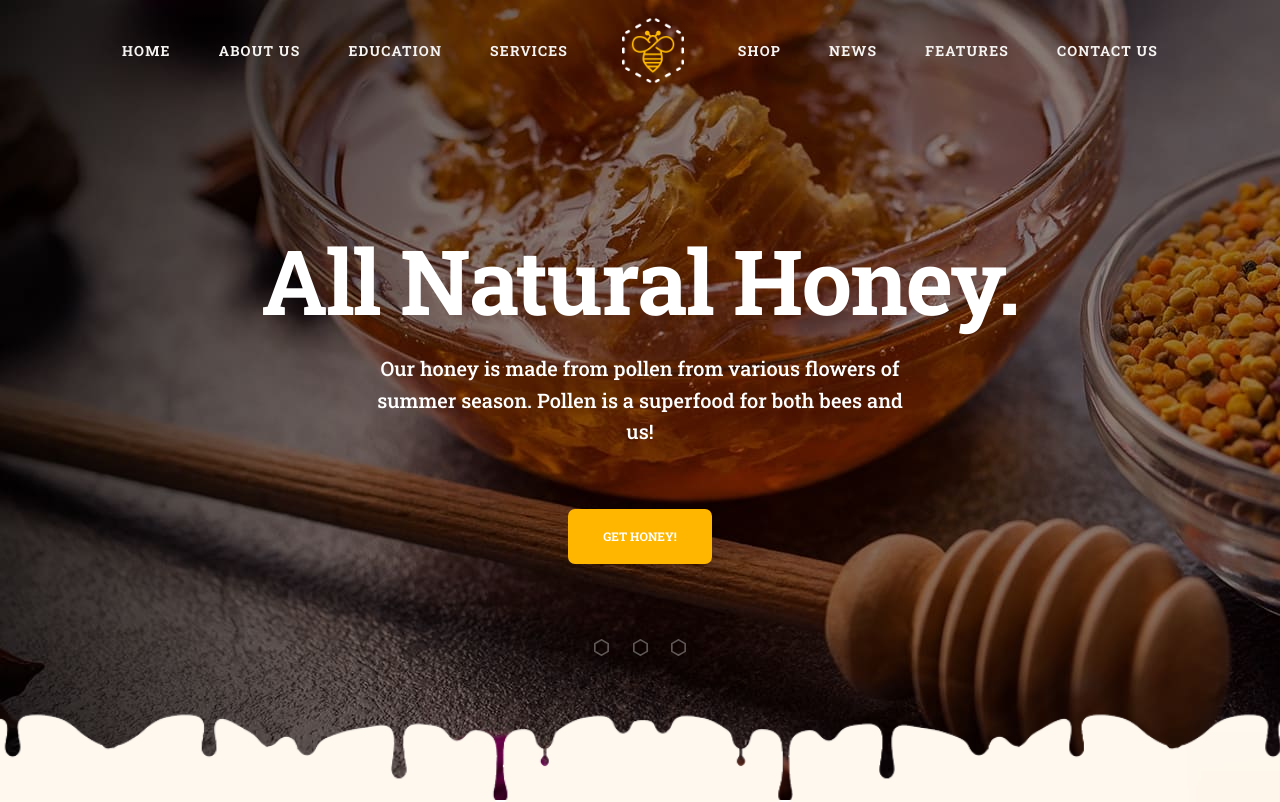
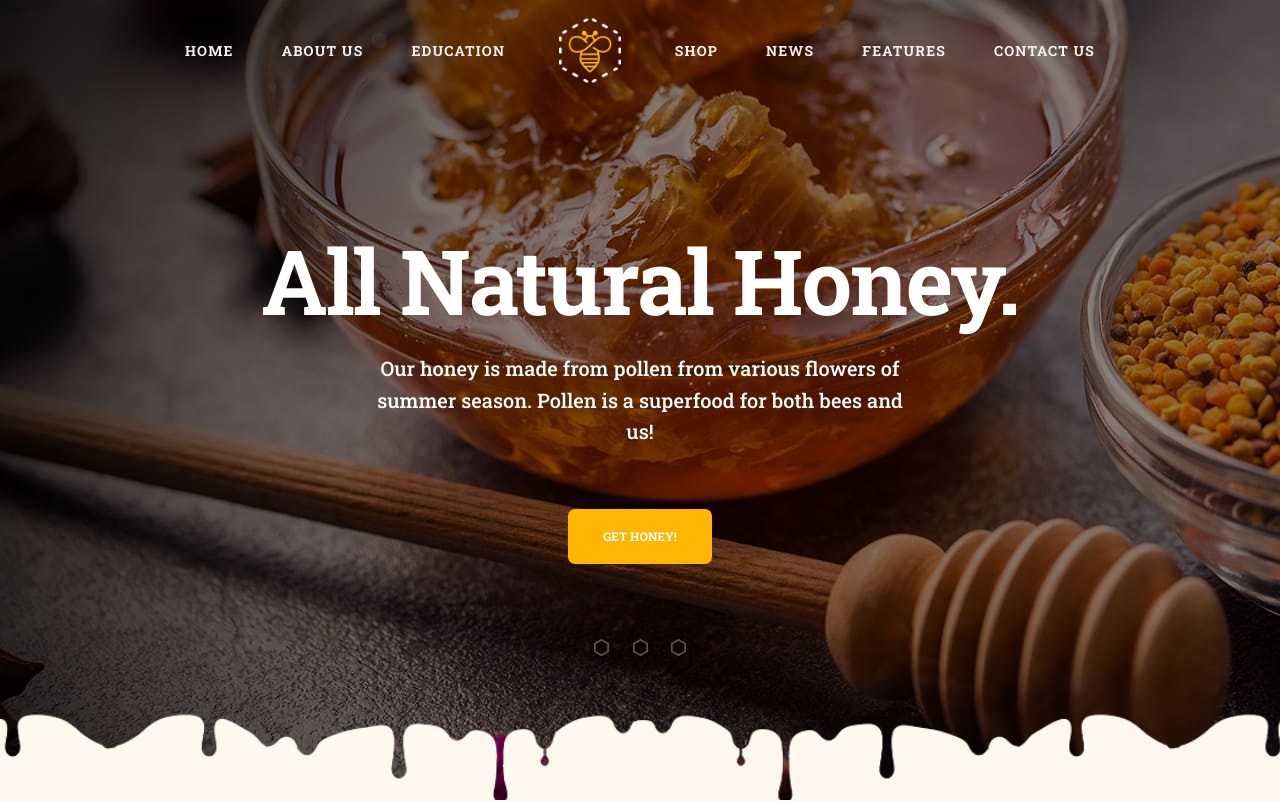
Before and after one commit to hassanyounas23/Beelicious, a plain HTML site: page Beelicious/index.html in a window 1280 px wide. Shown: the top 802 px of the page. Drawn offline with nearby package versions, Linux system fonts and the light colour scheme; a web font is replaced by a local one.

Commit message:
menu change for testing

```diff
--- a/Beelicious/index.html
+++ b/Beelicious/index.html
@@ -38,9 +38,9 @@
                       <li class="">
                         <a href="#">EDUCATION</a>
                       </li>
-                      <li class="">
+                      <!-- <li class="">
                         <a href="#">SERVICES</a>
-                      </li>
+                      </li> -->
                     </ul>
                   </div>
                     <button class="menu-button mr-auto" type="button" aria-label="mobile menu open">
```
